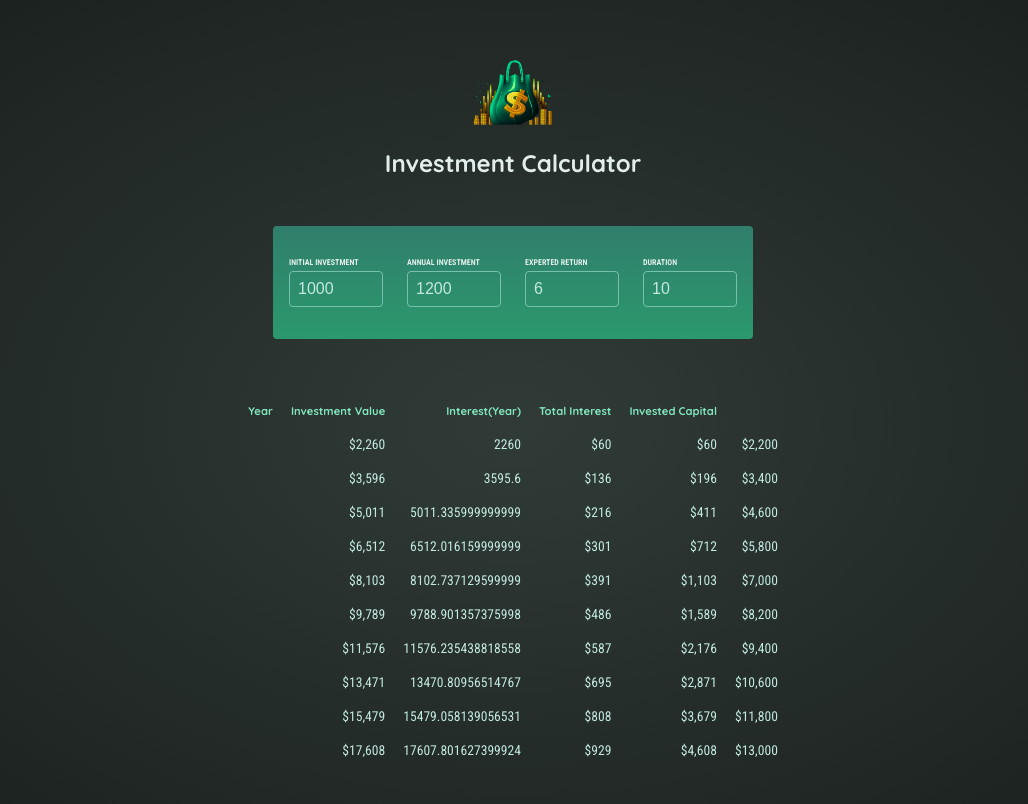
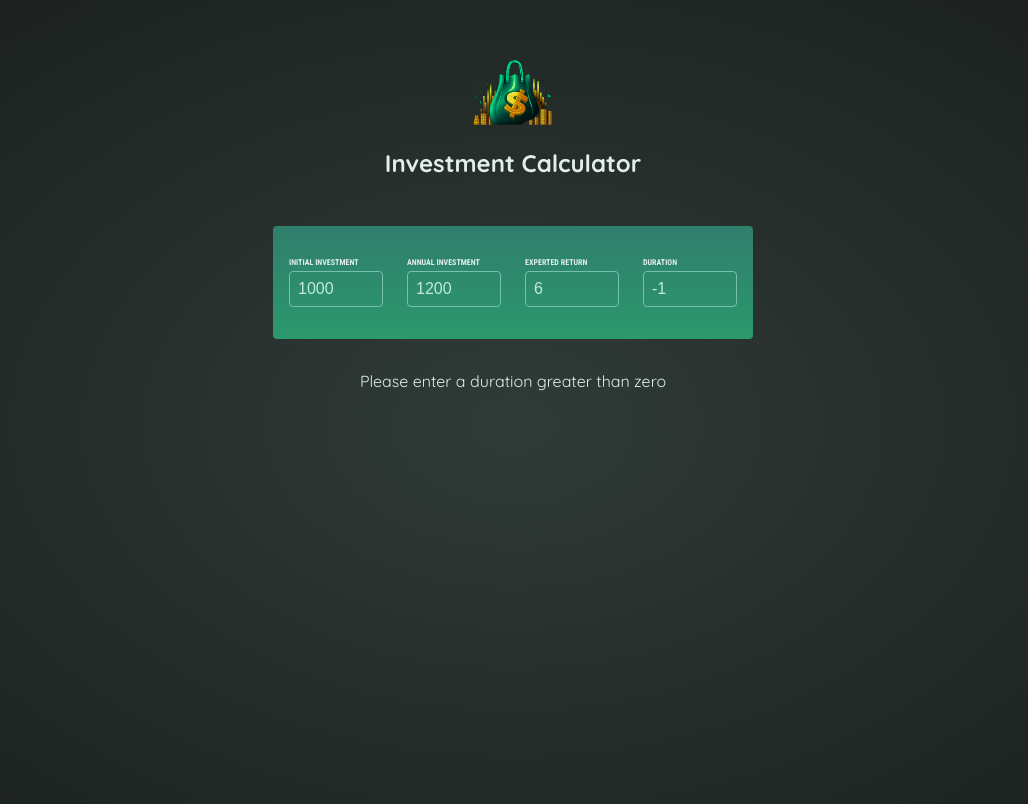
Before and after one commit to SerhiyCode/Essentials-Practice, a React (Vite) app: page / in a window 1280 px wide. Shown: the top 804 px of the page, without its empty margins (127-1155 px from the left). Built offline with nearby package versions, Linux system fonts and the light colour scheme.

Commit message:
Outputting content conditionally

```diff
--- a/src/App.jsx
+++ b/src/App.jsx
@@ -9,9 +9,10 @@
         initialInvestment: 1000,
         annualInvestment: 1200,
         expectedReturn: 6,
-        duration: 10
+        duration: -1,
     });
 
+    const inputIsValid = userInput.duration  >= 1;
 
     function handleChange(inputIdentifier ,newValue) {
         setUserInput(prevUserInput =>  {
@@ -23,12 +24,12 @@
     }
 
 
-
   return (
     <>
      <Header />
      <UserInput onChange={handleChange}  userInput={userInput} />
-     <Results input={userInput} />
+     {!inputIsValid && <p className="center"> Please enter a duration greater than zero </p>}
+     {inputIsValid && <Results input={userInput} /> }
     </>
   )
 }
```
